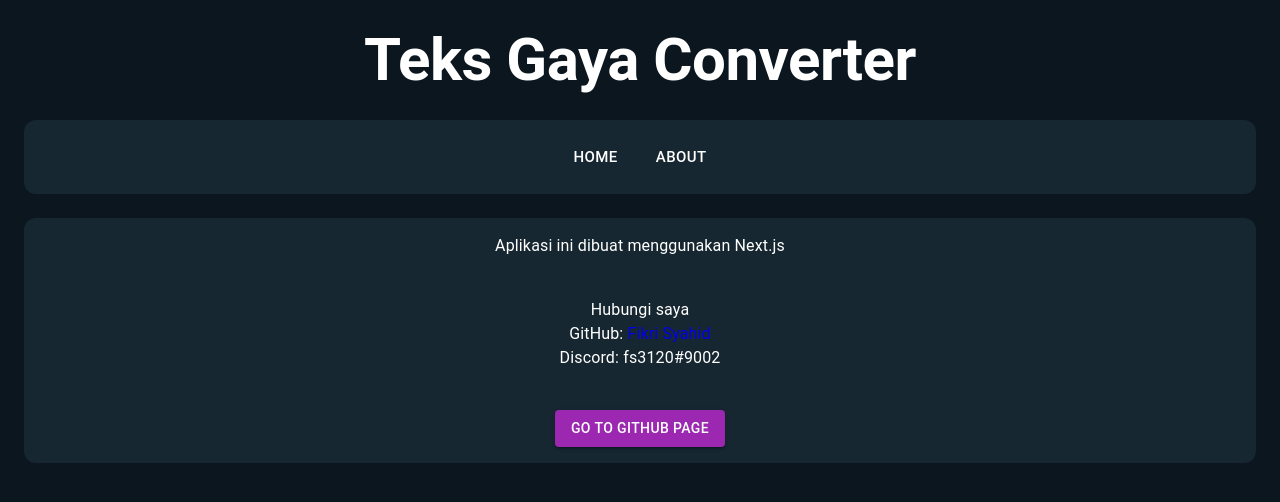
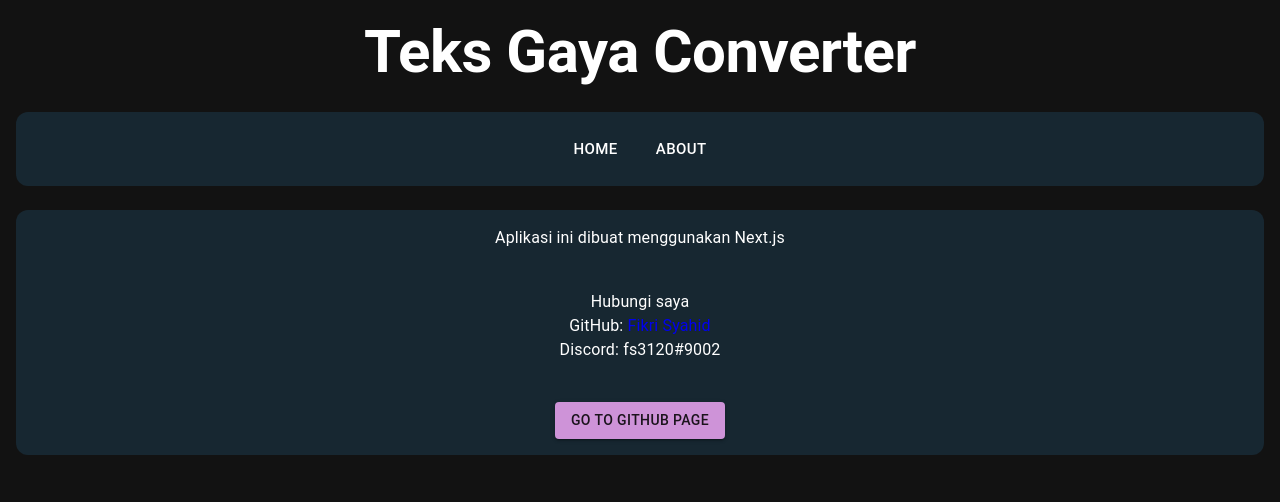
Before and after one commit to fikrisyahid/teks-gaya-converter, a Next.js app: page /about in a window 1280 px wide. Shown: the top 502 px of the page. Built offline with nearby package versions, Linux system fonts and the light colour scheme.

Commit message:
Enable dark theme from MUI

```diff
--- a/components/Layout.tsx
+++ b/components/Layout.tsx
@@ -1,6 +1,14 @@
 import Grid from "@mui/material/Grid";
 import Navbar from "./Navbar";
 import Title from "./Title";
+import { ThemeProvider, createTheme } from "@mui/material/styles";
+import CssBaseline from "@mui/material/CssBaseline";
+
+const darkTheme = createTheme({
+  palette: {
+    mode: "dark",
+  },
+});
 
 interface LayoutProps {
   children: React.ReactNode;
@@ -8,11 +16,14 @@
 
 const Layout = ({ children }: LayoutProps) => {
   return (
-    <Grid container sx={{ padding: 2 }}>
-      <Title />
-      <Navbar />
-      {children}
-    </Grid>
+    <ThemeProvider theme={darkTheme}>
+      <CssBaseline />
+      <Grid container sx={{ padding: 2 }}>
+        <Title />
+        <Navbar />
+        {children}
+      </Grid>
+    </ThemeProvider>
   );
 };
 
```
